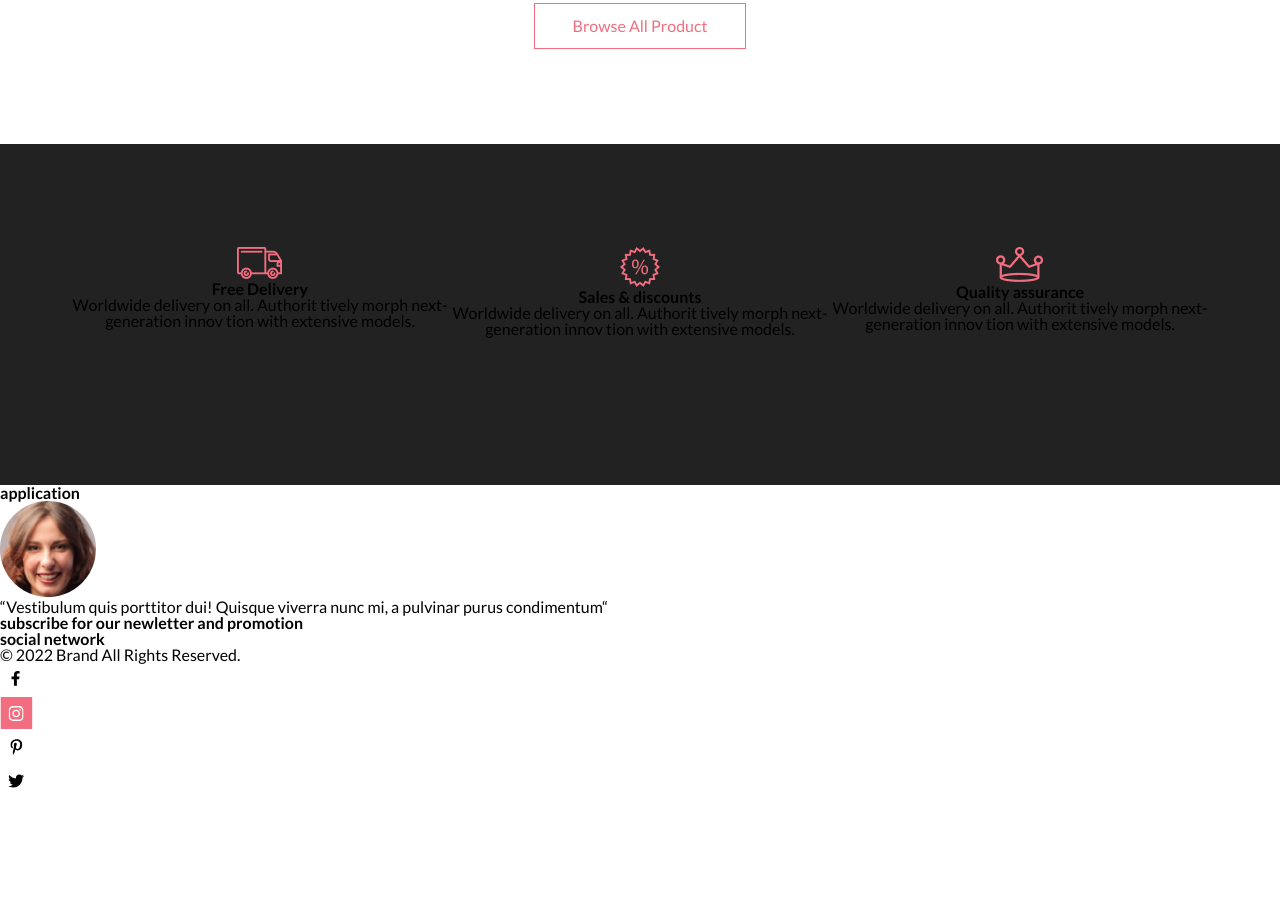
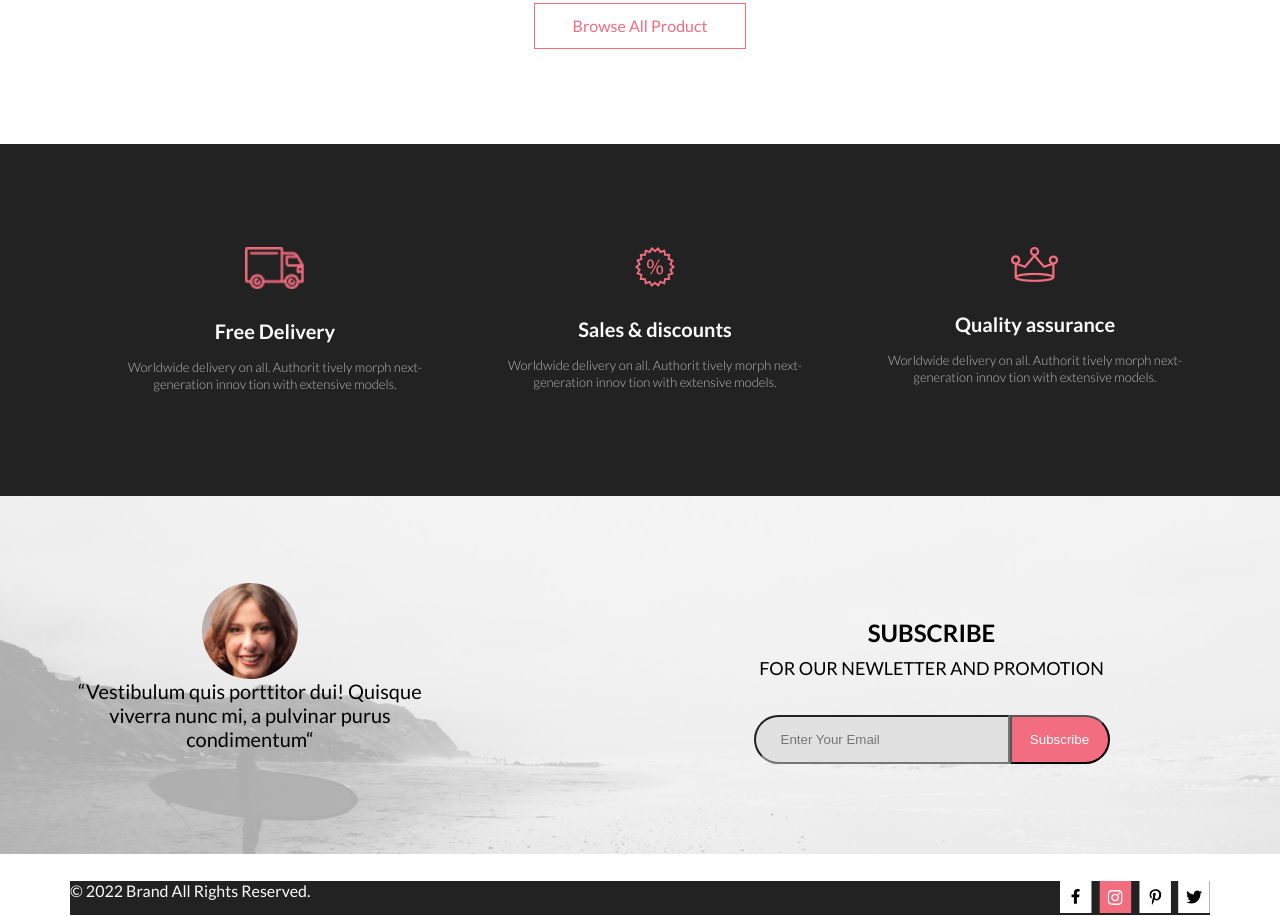
Before and after one commit to Dmitriygithuber/git-course, a plain HTML site: page index.html in a window 1280 px wide. Shown: the part 2906-3822 px from the top of the page. Before the commit the page ends 3706 px from the top, so only its background shows below. Drawn offline with Linux system fonts and the light colour scheme.

Commit message:
modificated html/css footer in process

```diff
--- a/css/style.css
+++ b/css/style.css
@@ -213,7 +213,121 @@ body {
 .about-us__list {
     display: flex;
     text-align: center;
-    padding: 103px 0 0 0;
+    padding: 103px 0 103px 0;
 }
 
-/*  ABOUT US LIST  задать стили для текста!*/
+.about-us__item {
+    margin-left: 30px;
+}
+
+.about-us__item-title {
+    font-size: 20px;
+    line-height: 24px;
+    color: #FBFBFB;
+    margin: 28px 0 16px 0;
+}
+
+.about-us__item-text {
+    font-size: 13px;
+    line-height: 17px;
+    font-weight: 300;
+    color: #FBFBFB;
+    opacity: 0.7;
+}
+
+.about-us__img {
+    height: 42px;
+}
+
+.footer__bkg {
+    background-image: url(../image/footer-bkg.jpg);
+    background-repeat: no-repeat;
+    background-size: 100%;
+}
+
+.footer__feedback {
+    display: flex;
+    justify-content: space-between;
+}
+
+.footer__feedback-review {
+    display: flex;
+    flex-direction: column;
+    align-items: center;
+    width: 360px;
+    padding: 87px 0 130px 0;
+}
+
+.footer__feedback-text {
+    font-weight: 400;
+    font-size: 20px;
+    line-height: 24px;
+    text-align: center;
+}
+
+.footer__application {
+    display: flex;
+    align-self: center;
+    flex-direction: column;
+    width: 557px;
+    align-items: center;
+}
+
+.footer__application-title {
+    font-size: 18px;
+    line-height: 30px;
+    text-align: center;
+    text-transform: uppercase;
+    font-weight: 400;
+    margin: 0 0 32px 0;
+}
+
+.footer__application-title-bold {
+    display: block;
+    font-weight: 700;
+    font-size: 24px;
+    line-height: 167.2%;
+    text-align: center;
+}
+
+.footer__application-form {
+    display: flex;
+}
+
+.footer__application-input {
+    width: 256px;
+    height: 49px;
+    box-sizing: border-box;
+    border-radius: 25px 0px 0 25px;
+    padding: 0 65px 0 25px;
+    background-color: #E1E1E1;
+}
+
+.footer__application-button {
+    width: 100px;
+    border-radius: 0 25px 25px 0;
+    color: #FFFFFF;
+    background-color: var(--dark-pink);
+}
+
+.footer__copyright {
+    display: flex;
+    justify-content: space-between;
+    background-color: var(--black);
+}
+
+.footer__copyright-text {
+    font-size: 16px;
+    line-height: 19px;
+    color: #FBFBFB;
+}
+
+.footer__copyright-list {
+    display: flex;
+}
+
+.footer__copyright-item {
+    padding: 0 0 0 7px;
+}
+
+/* ФУТЕРУ ПИЗДА-НАДО ИСПРАВИТЬ */
--- a/index.html
+++ b/index.html
@@ -254,25 +254,25 @@
                 <h2 class="visually-hidden">about us</h2>
                 <ul class="about-us__list">
                     <li class="about-us__item">
-                        <img src="image/Free-Delivery.png" alt="car-delivery">
-                        <h3>Free Delivery</h3>
-                        <p>
+                        <img class="about-us__img" src="image/Free-Delivery.png" alt="car-delivery">
+                        <h3 class="about-us__item-title">Free Delivery</h3>
+                        <p class="about-us__item-text">
                             Worldwide delivery on all. Authorit tively morph next-generation innov tion with extensive
                             models.
                         </p>
                     </li>
-                    <li>
+                    <li class="about-us__item">
                         <img src="image/Sales&discounts.png" alt="procent-icon">
-                        <h3>Sales & discounts</h3>
-                        <p>
+                        <h3 class="about-us__item-title">Sales & discounts</h3>
+                        <p class="about-us__item-text">
                             Worldwide delivery on all. Authorit tively morph next-generation innov tion with extensive
                             models.
                         </p>
                     </li>
-                    <li>
+                    <li class="about-us__item">
                         <img src="image/Quality-assurance.png" alt="crown-icon">
-                        <h3>Quality assurance</h3>
-                        <p>
+                        <h3 class="about-us__item-title">Quality assurance</h3>
+                        <p class="about-us__item-text">
                             Worldwide delivery on all. Authorit tively morph next-generation innov tion with extensive
                             models.
                         </p>
@@ -282,41 +282,54 @@
         </section>
     </main>
 
-    <footer>
-        <h2>application</h2>
-        <section>
-            <img src="image/footer-face.png" alt="face-girl">
-            <p>
-                “Vestibulum quis porttitor dui! Quisque viverra nunc mi, a pulvinar purus condimentum“
-            </p>
+    <footer class="footer">
+        <h2 class="visually-hidden">feedback</h2>
+        <div class="footer__bkg">
+            <section class="footer__feedback container">
+                <div class="footer__feedback-review">
+                    <img src="image/footer-face.png" alt="face-girl">
+                    <p class="footer__feedback-text">
+                        “Vestibulum quis porttitor dui! Quisque viverra nunc mi, a pulvinar purus condimentum“
+                    </p>
+                </div>
 
-            <form action="#">
-                <h3>subscribe for our newletter and promotion</h3>
-            </form>
-        </section>
+                <div class="footer__application">
+                    <h3 class="footer__application-title"> <span class="footer__application-title-bold">subscribe</span>
+                        for
+                        our
+                        newletter and
+                        promotion</h3>
+                    <form class="footer__application-form" action="#">
+                        <label for="email" class="visually-hidden">email</label>
+                        <input class="footer__application-input" type="email" placeholder="Enter Your Email">
+                        <button class="footer__application-button">Subscribe</button>
+                    </form>
+                </div>
+            </section>
+        </div>
 
-        <section>
-            <h2>social network</h2>
-            <p>
+        <section class="footer__copyright container">
+            <h2 class="visually-hidden">social network</h2>
+            <p class="footer__copyright-text">
                 © 2022 Brand All Rights Reserved.
             </p>
-            <ul>
-                <li>
+            <ul class="footer__copyright-list">
+                <li class="footer__copyright-item">
                     <a href="#">
                         <img src="image/facebook-icon.svg" alt="facebook-icon">
                     </a>
                 </li>
-                <li>
+                <li class="footer__copyright-item">
                     <a href="#">
                         <img src="image/instagram-icon.svg" alt="instagram-icon">
                     </a>
                 </li>
-                <li>
+                <li class="footer__copyright-item">
                     <a href="#">
                         <img src="image/pinterest-icon.svg" alt="pinterest-icon">
                     </a>
                 </li>
-                <li>
+                <li class="footer__copyright-item">
                     <a href="#">
                         <img src="image/twitter-icon.svg" alt="twitter-icon">
                     </a>
```
Also changed, not shown: image/footer-bkg.jpg (added), 1 other file.
